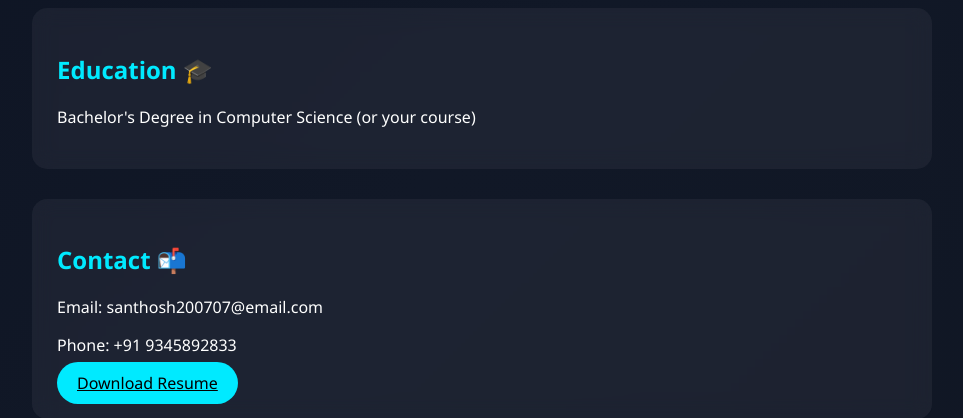
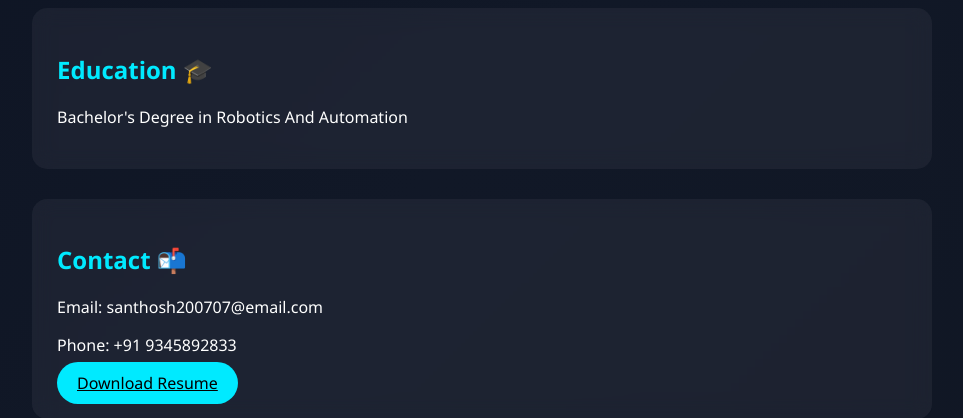
Before and after one commit to Santhosh-Bell/Santhosh-bell-portfolio-website, a Flask app: page /about in a window 1280 px wide. Shown: the part 711-1129 px from the top of the page, without its empty margins (158-1121 px from the left). Run offline with Flask 3, Linux system fonts and the light colour scheme.

Commit message:
Update about.html

```diff
--- a/templates/about.html
+++ b/templates/about.html
@@ -146,7 +146,7 @@ I build intelligent robots, smart IoT solutions, and AI-powered web applications
   <!-- EDUCATION -->
   <div class="card">
     <h2>Education 🎓</h2>
-    <p>Bachelor's Degree in Computer Science (or your course)</p>
+    <p>Bachelor's Degree in Robotics And Automation </p>
   </div>
 
   <!-- CONTACT -->
```
